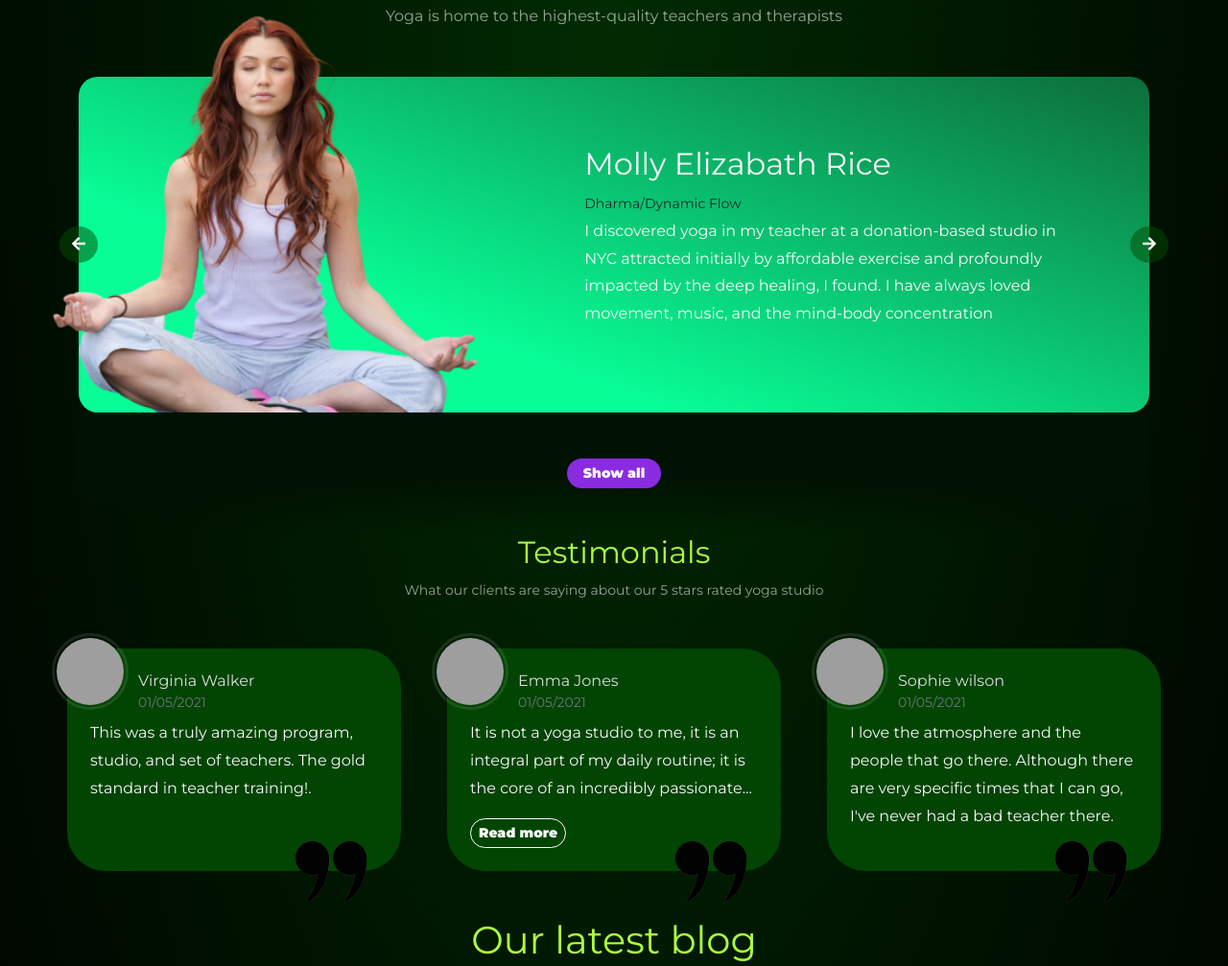
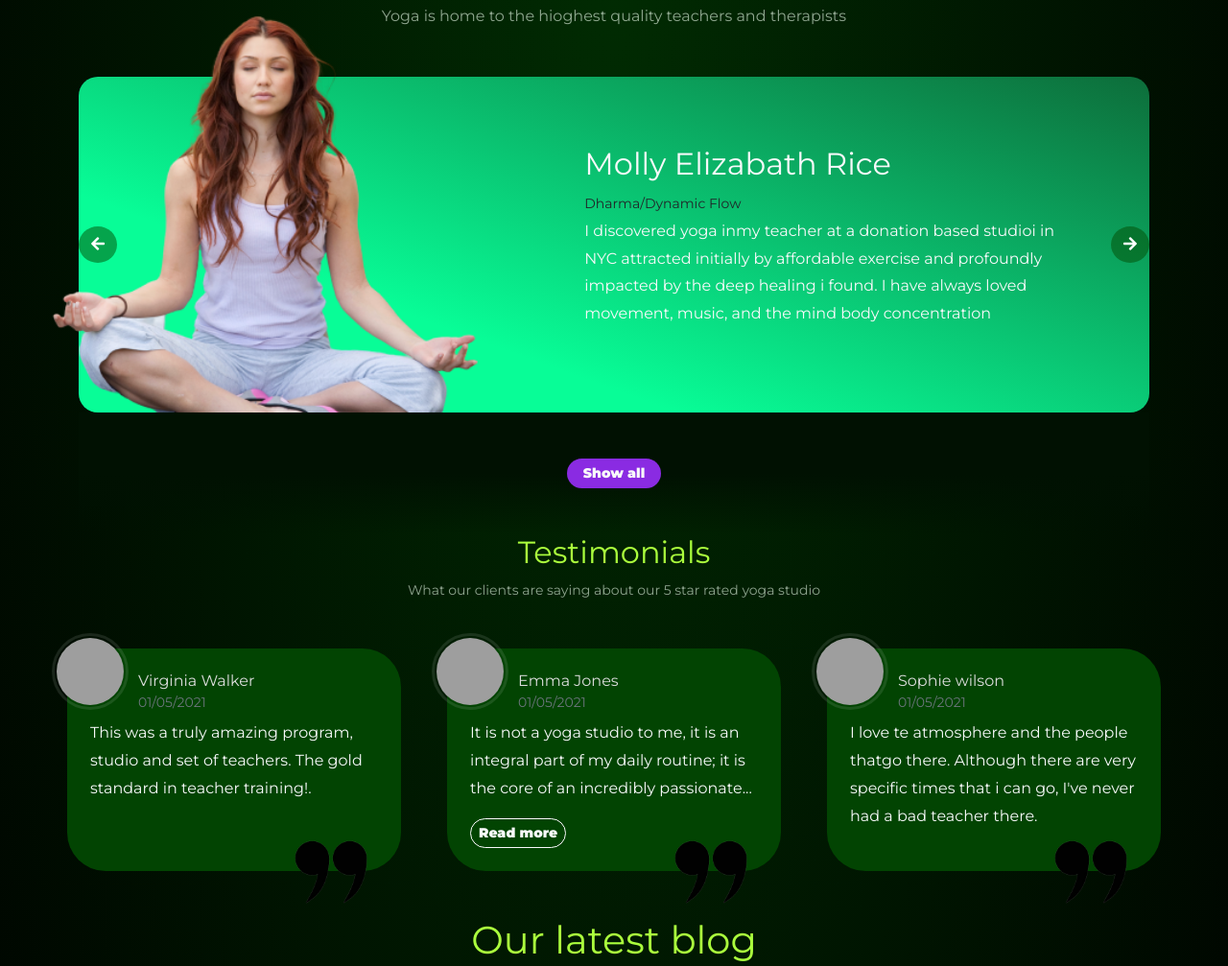
Before and after one commit to developerpradeepofficial/Yoga-Page, a plain HTML site: page index.html in a window 1280 px wide. Shown: the part 1708-2715 px from the top of the page at 96% size. Drawn offline with nearby package versions, Linux system fonts and the light colour scheme; grey boxes are pictures that could not be loaded.

Commit message:
Add files via upload

```diff
--- a/index.html
+++ b/index.html
@@ -119,7 +119,7 @@
           Isn't it time to feel <span class="text-green">incredible</span>?
         </h1>
         <p class="my-4 hero-subtitle">
-          We create the very best weight loss and wellness solution for <br />
+          We create the very best weight loos and wellness solution for <br />
           people all over the world
         </p>
 
@@ -189,7 +189,7 @@
         <div class="hero-text text-light">
           <h2 class="hero-title-2 h1">About Us</h2>
           <p class="hero-subtitle mt-3">
-            We began as a simple bookstore where people would gather to hear
+            We began as a siple bookstore where people would gather to hear
             Buddhist dharma and drink tea.
           </p>
           <p class="hero-subtitle mt-4">
@@ -275,7 +275,7 @@
     <section id="teachers" class="container-md">
       <h2 class="text-center h1">Meet our teachers</h2>
       <p class="text-center mt-2">
-        Yoga is home to the highest-quality teachers and therapists
+        Yoga is home to the hioghest quality teachers and therapists
       </p>
 
       <div
@@ -289,15 +289,7 @@
           mt-5
         "
       >
-        <button
-          class="
-            btn btn-green
-            rounded-circle
-            position-absolute
-            translate-middle-x
-            index-5
-          "
-        >
+        <button class="btn btn-green rounded-circle position-absolute index-5">
           <i class="fas fa-arrow-left"></i>
         </button>
 
@@ -313,17 +305,14 @@
           <h2 class="text-light">Molly Elizabath Rice</h2>
           <small class="text-dark">Dharma/Dynamic Flow</small>
           <p class="text-light">
-            I discovered yoga in my teacher at a donation-based studio in NYC
+            I discovered yoga inmy teacher at a donation based studioi in NYC
             attracted initially by affordable exercise and profoundly impacted
-            by the deep healing, I found. I have always loved movement, music,
-            and the mind-body concentration
+            by the deep healing i found. I have always loved movement, music,
+            and the mind body concentration
           </p>
         </div>
 
-        <button
-          class="btn btn-green rounded-circle position-absolute end-0"
-          style="transform: translateX(50%)"
-        >
+        <button class="btn btn-green rounded-circle position-absolute end-0">
           <i class="fas fa-arrow-right"></i>
         </button>
       </div>
@@ -353,7 +342,7 @@
     <section id="testimonials" class="container-md">
       <h2 class="text-center">Testimonials</h2>
       <p class="text-center small mt-2">
-        What our clients are saying about our 5 stars rated yoga studio
+        What our clients are saying about our 5 star rated yoga studio
       </p>
 
       <div class="row gap-5 my-5">
@@ -370,7 +359,8 @@
             </div>
           </div>
           <p class="text-light">
-            This was a truly amazing program, studio, and set of teachers. The gold standard in teacher training!.
+            This was a truly amazing program, studio and set of teachers. The
+            gold standard in teacher training!.
           </p>
 
           <img src="./Assests/quote.png" alt="" class="quote" />
@@ -410,7 +400,9 @@
             </div>
           </div>
           <p class="text-light">
-            I love the atmosphere and the people that go there. Although there are very specific times that I can go, I've never had a bad teacher there.
+            I love te atmosphere and the people thatgo there. Although there are
+            very specific times that i can go, I've never had a bad teacher
+            there.
           </p>
 
           <img src="./Assests/quote.png" alt="" class="quote" />
```
